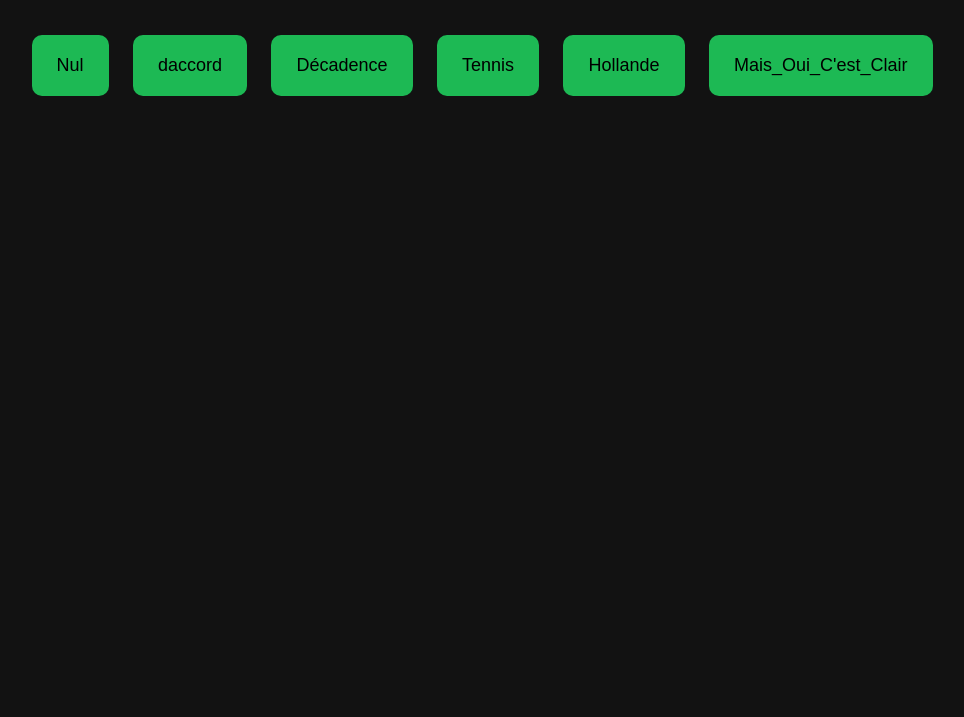
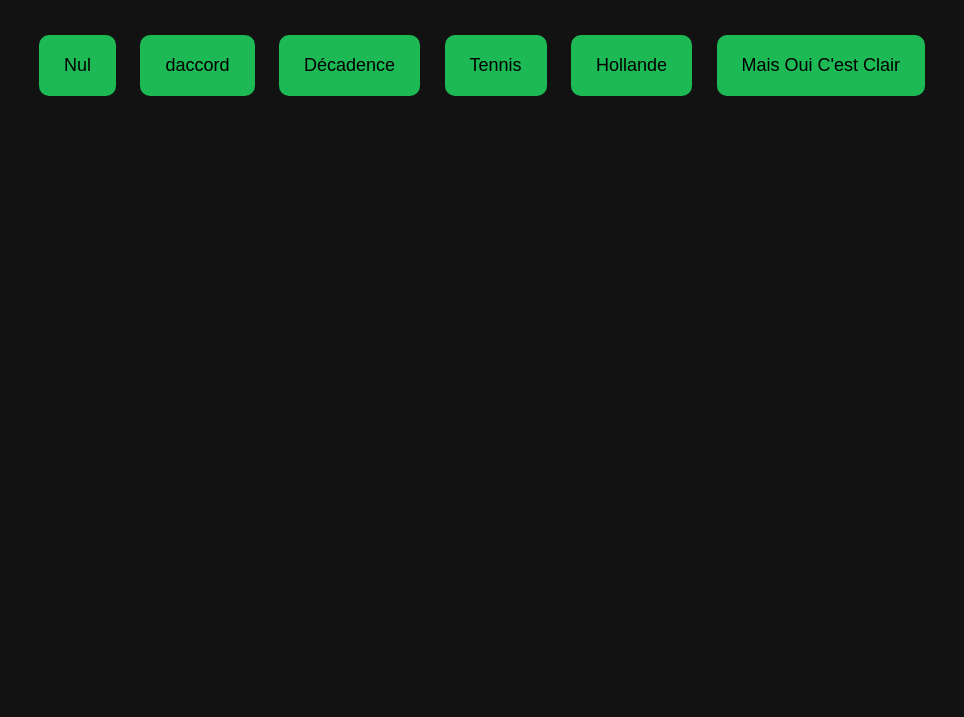
Before and after one commit to Tig37/Soundboard, a plain HTML site: page index.html in a window 1280 px wide. Shown: the part 83-800 px from the top of the page, without its empty margins (158-1122 px from the left). Drawn offline with Linux system fonts and the light colour scheme.

Commit message:
Update index.html

```diff
--- a/index.html
+++ b/index.html
@@ -15,7 +15,7 @@
     <button onclick="playSound('decadence')">Décadence</button>
     <button onclick="playSound('tennis')">Tennis</button>
     <button onclick="playSound('hollande')">Hollande</button>
-    <button onclick="playSound('maisouicestclair')">Mais_Oui_C'est_Clair</button>
+    <button onclick="playSound('maisouicestclair')">Mais Oui C'est Clair</button>
 </div>
 
 <audio id="nul" src="sounds/nul.mp3"></audio>
```
